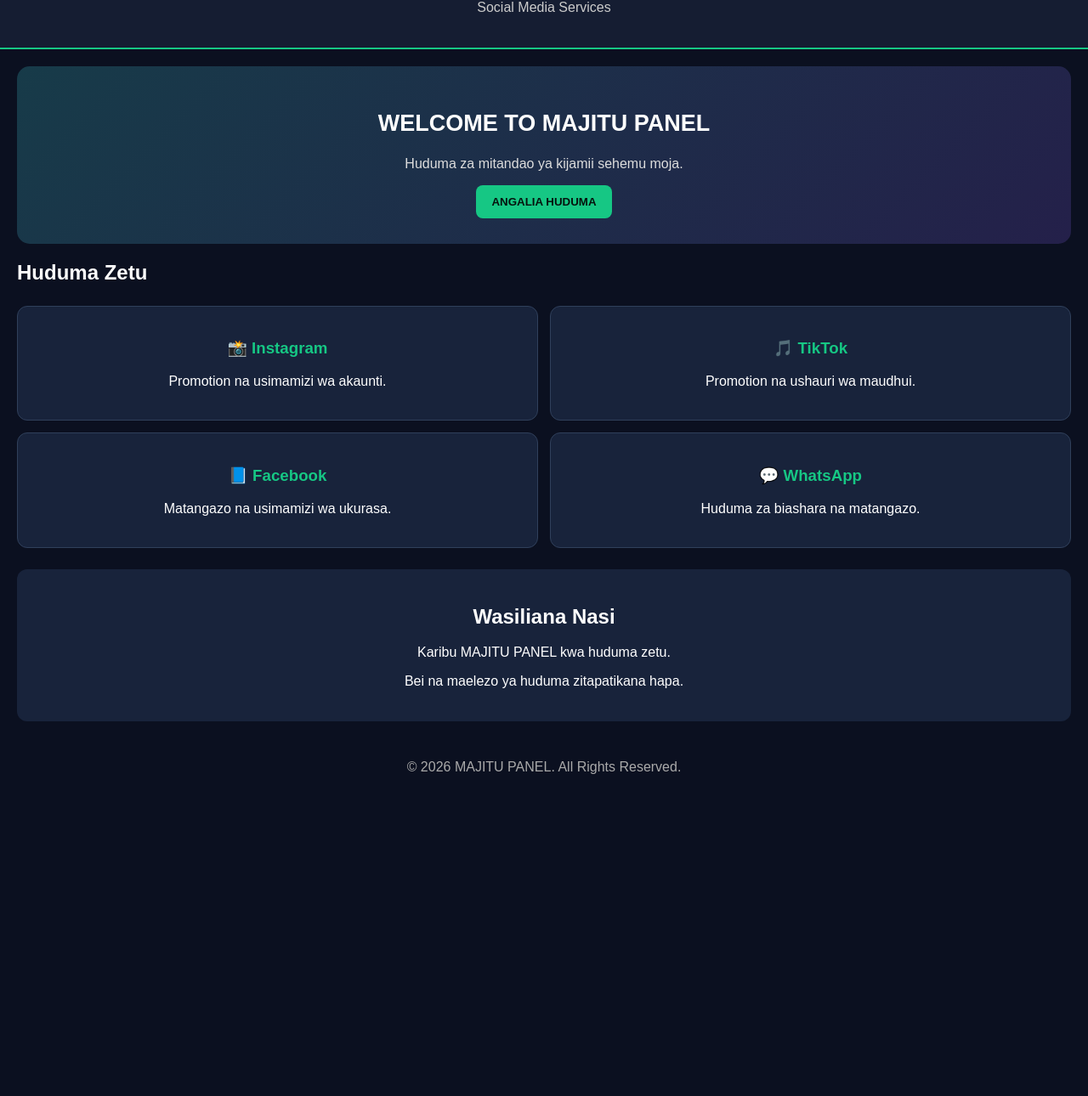
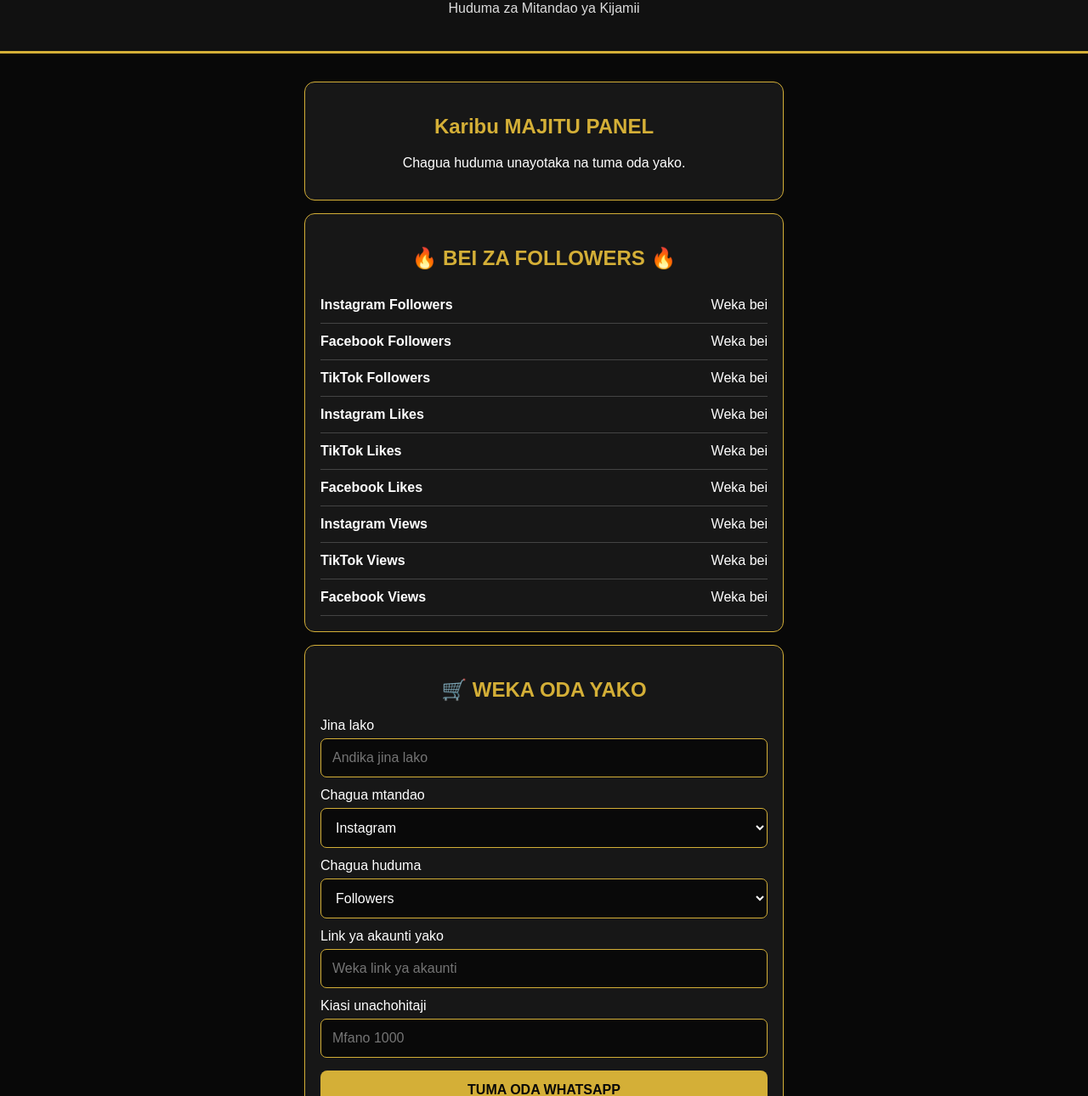
Before and after one commit to lazaromajila8-ops/Majitu-panel, a plain HTML site: page index.html in a window 1280 px wide. Shown: the part 75-1365 px from the top of the page at 85% size. Before the commit the page ends 1012 px from the top, so only its background shows below. Drawn offline with Linux system fonts and the light colour scheme.

Commit message:
Update index.html

```diff
--- a/index.html
+++ b/index.html
@@ -10,116 +10,145 @@
 body{
 margin:0;
 font-family:Arial,sans-serif;
-background:#0b1020;
+background:#080808;
 color:white;
 }
 header{
-background:#151d32;
-padding:22px;
+background:#111;
+padding:25px 12px;
 text-align:center;
-border-bottom:2px solid #16c784;
+border-bottom:3px solid #d4af37;
 }
-header h1{color:#16c784;margin:0}
-header p{color:#ccc}
-.container{padding:20px}
-.hero{
-background:linear-gradient(135deg,#173b49,#24204a);
-padding:30px 20px;
-border-radius:15px;
-text-align:center;
+h1{color:#d4af37;margin:0;font-size:30px}
+header p{color:#ddd}
+.container{padding:18px;max-width:600px;margin:auto}
+.card{
+background:#171717;
+border:1px solid #d4af37;
+border-radius:12px;
+padding:18px;
+margin:15px 0;
 }
-.hero h2{font-size:27px}
-.hero p{color:#ddd}
-.services{
-display:grid;
-grid-template-columns:1fr 1fr;
-gap:14px;
-margin-top:25px;
+h2{color:#d4af37;text-align:center}
+label{display:block;margin:12px 0 6px}
+input,select{
+width:100%;
+padding:13px;
+border-radius:7px;
+border:1px solid #d4af37;
+background:#090909;
+color:white;
+font-size:16px;
 }
-.service{
-background:#18233b;
-padding:20px 10px;
-border-radius:12px;
-text-align:center;
-border:1px solid #30405b;
-}
-.service h3{color:#16c784}
 button{
-background:#16c784;
-color:#06130e;
+width:100%;
+padding:14px;
+background:#d4af37;
+color:#080808;
 border:0;
-padding:12px 18px;
 border-radius:8px;
 font-weight:bold;
+font-size:16px;
+margin-top:15px;
 }
-.contact{
-margin-top:25px;
-background:#18233b;
-padding:22px;
-border-radius:12px;
-text-align:center;
+.price{
+display:flex;
+justify-content:space-between;
+border-bottom:1px solid #444;
+padding:12px 0;
 }
-footer{
-text-align:center;
-padding:25px;
-color:#aaa;
-}
+footer{text-align:center;padding:25px;color:#aaa}
 </style>
 </head>
 <body>
 
 <header>
-<h1>MAJITU PANEL</h1>
-<p>Social Media Services</p>
+<h1>🔥 MAJITU PANEL 🔥</h1>
+<p>Huduma za Mitandao ya Kijamii</p>
 </header>
 
 <div class="container">
 
-<div class="hero">
-<h2>WELCOME TO MAJITU PANEL</h2>
-<p>Huduma za mitandao ya kijamii sehemu moja.</p>
-<button onclick="document.getElementById('services').scrollIntoView()">
-ANGALIA HUDUMA
-</button>
+<div class="card">
+<h2>Karibu MAJITU PANEL</h2>
+<p style="text-align:center">
+Chagua huduma unayotaka na tuma oda yako.
+</p>
 </div>
 
-<h2 id="services">Huduma Zetu</h2>
+<div class="card">
+<h2>🔥 BEI ZA FOLLOWERS 🔥</h2>
 
-<div class="services">
-
-<div class="service">
-<h3>📸 Instagram</h3>
-<p>Promotion na usimamizi wa akaunti.</p>
+<div class="price"><b>Instagram Followers</b><span>Weka bei</span></div>
+<div class="price"><b>Facebook Followers</b><span>Weka bei</span></div>
+<div class="price"><b>TikTok Followers</b><span>Weka bei</span></div>
+<div class="price"><b>Instagram Likes</b><span>Weka bei</span></div>
+<div class="price"><b>TikTok Likes</b><span>Weka bei</span></div>
+<div class="price"><b>Facebook Likes</b><span>Weka bei</span></div>
+<div class="price"><b>Instagram Views</b><span>Weka bei</span></div>
+<div class="price"><b>TikTok Views</b><span>Weka bei</span></div>
+<div class="price"><b>Facebook Views</b><span>Weka bei</span></div>
 </div>
 
-<div class="service">
-<h3>🎵 TikTok</h3>
-<p>Promotion na ushauri wa maudhui.</p>
-</div>
+<div class="card">
+<h2>🛒 WEKA ODA YAKO</h2>
 
-<div class="service">
-<h3>📘 Facebook</h3>
-<p>Matangazo na usimamizi wa ukurasa.</p>
-</div>
+<label>Jina lako</label>
+<input id="name" placeholder="Andika jina lako">
 
-<div class="service">
-<h3>💬 WhatsApp</h3>
-<p>Huduma za biashara na matangazo.</p>
-</div>
+<label>Chagua mtandao</label>
+<select id="network">
+<option>Instagram</option>
+<option>Facebook</option>
+<option>TikTok</option>
+</select>
 
-</div>
+<label>Chagua huduma</label>
+<select id="service">
+<option>Followers</option>
+<option>Likes</option>
+<option>Views</option>
+</select>
 
-<div class="contact">
-<h2>Wasiliana Nasi</h2>
-<p>Karibu MAJITU PANEL kwa huduma zetu.</p>
-<p>Bei na maelezo ya huduma zitapatikana hapa.</p>
+<label>Link ya akaunti yako</label>
+<input id="account" placeholder="Weka link ya akaunti">
+
+<label>Kiasi unachohitaji</label>
+<input id="quantity" type="number" placeholder="Mfano 1000">
+
+<button onclick="sendOrder()">TUMA ODA WHATSAPP</button>
 </div>
 
 </div>
 
 <footer>
-© 2026 MAJITU PANEL. All Rights Reserved.
+© 2026 MAJITU PANEL
+<br>Huduma bora kwa wateja wetu.
 </footer>
+
+<script>
+function sendOrder(){
+let name=document.getElementById('name').value;
+let network=document.getElementById('network').value;
+let service=document.getElementById('service').value;
+let account=document.getElementById('account').value;
+let quantity=document.getElementById('quantity').value;
+
+if(!name||!account||!quantity||Number(quantity)<=0){
+alert("Tafadhali jaza taarifa zote");
+return;
+}
+
+let message="MAJITU PANEL ODA%0A"+
+"Jina: "+encodeURIComponent(name)+"%0A"+
+"Mtandao: "+encodeURIComponent(network)+"%0A"+
+"Huduma: "+encodeURIComponent(service)+"%0A"+
+"Link: "+encodeURIComponent(account)+"%0A"+
+"Kiasi: "+encodeURIComponent(quantity);
+
+window.open("https://wa.me/255768130923?text="+message,"_blank");
+}
+</script>
 
 </body>
 </html>
```
